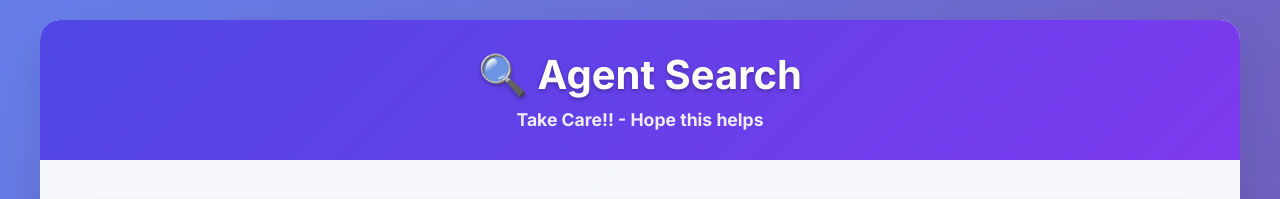
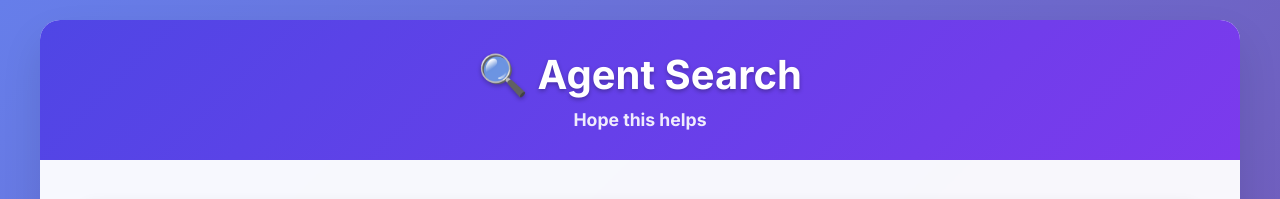
Before and after one commit to Vrun-design/agent-search, a plain HTML site: page index.html in a window 1280 px wide. Shown: the top 199 px of the page. Drawn offline with Linux system fonts and the light colour scheme.

Commit message:
Update index.html

```diff
--- a/index.html
+++ b/index.html
@@ -348,8 +348,7 @@
     <div class="container">
         <div class="header">
             <h1>🔍 Agent Search</h1>
-<!--             <p><strong>🤍💙 Made with Louu - Vee 🤍💙</strong></p> -->
-            <p><strong>Take Care!! - Hope this helps<strong></p>
+            <p><strong>Hope this helps<strong></p>
         </div>
 
         <div class="main-content">
```
